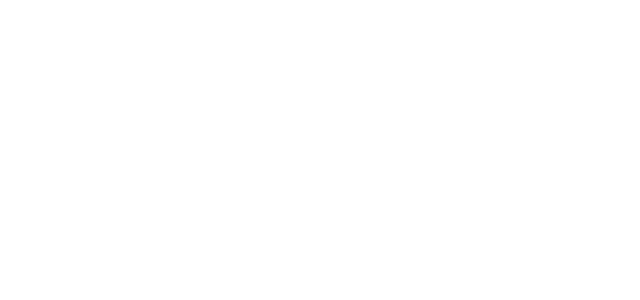
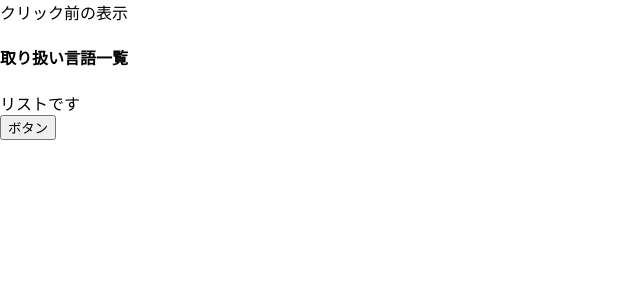
Before and after one commit to yuuttana1223/yassun-react-tutorial, a React (Create React App) app: page / in a window 1280 px wide. Shown: the top 300 px of the page, without its empty margins (0-640 px from the left). Built offline with nearby package versions, Linux system fonts and the light colour scheme.

Commit message:
[Finish] 3章Class Componentsに書き換える

```diff
--- a/src/App.js
+++ b/src/App.js
@@ -1,5 +1,32 @@
-function App() {
-  return <div></div>;
+import React from "react";
+import { List } from "./List";
+
+class App extends React.Component {
+  constructor(props) {
+    super(props);
+    this.state = { description: "クリック前の表示" };
+  }
+  changeDescription() {
+    this.setState({ description: "クリック後の表示です。" });
+  }
+
+  render() {
+    const { description } = this.state;
+    return (
+      <div>
+        {description}
+        <List title="取り扱い言語一覧" />
+        <button
+          onClick={
+            /* this.changeDescriptionだとエラーになる */
+            () => this.changeDescription()
+          }
+        >
+          ボタン
+        </button>
+      </div>
+    );
+  }
 }
 
 export default App;
--- /dev/null
+++ b/src/List.js
@@ -0,0 +1,13 @@
+import React from "react";
+
+export class List extends React.Component {
+  render() {
+    const title = this.props.title;
+    return (
+      <div>
+        <h4>{title}</h4>
+        <div>リストです</div>
+      </div>
+    );
+  }
+}
```
